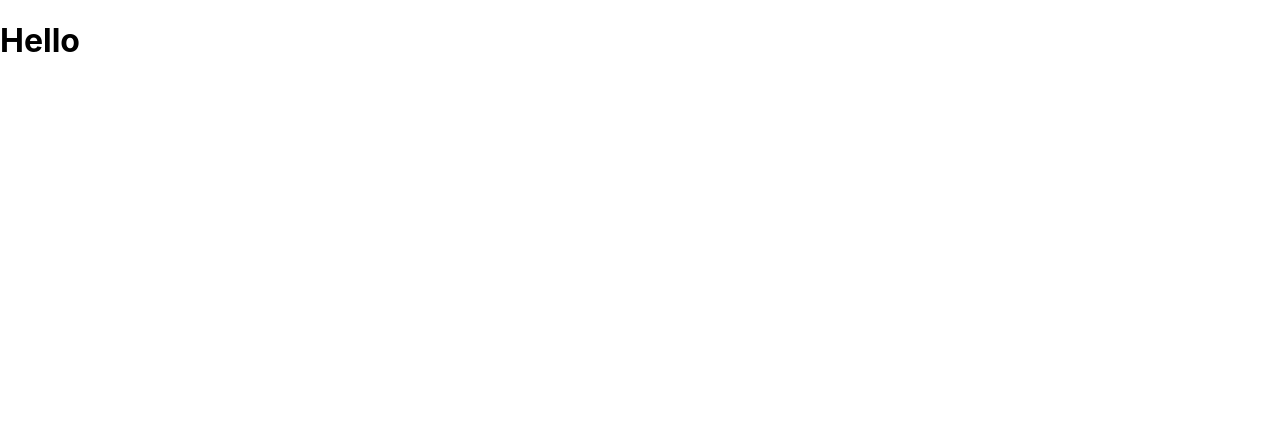
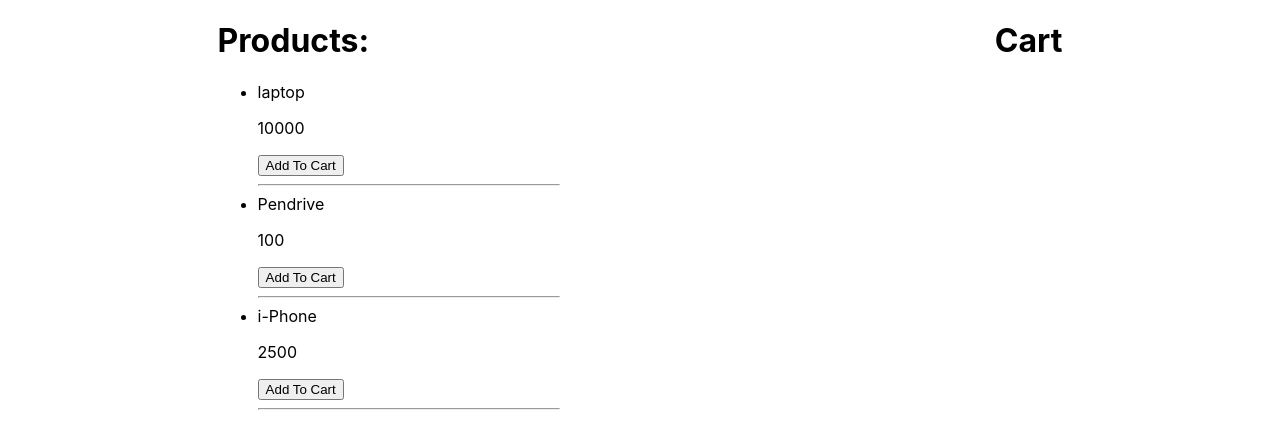
Before and after one commit to Naveed69/50-Day-challenge, a React (Create React App) app in the folder Project-40/context-practice/: page / in a window 1280 px wide. Shown: the top 448 px of the page. Built offline with nearby package versions, Linux system fonts and the light colour scheme.

Commit message:
ceated react app

```diff
--- a/Project-40/context-practice/src/App.js
+++ b/Project-40/context-practice/src/App.js
@@ -1,5 +1,4 @@
-import { Display } from "./Components/Display";
-import "./App.css";
+import { Display } from "./Components/DisplayProduct/Display";
 
 function App() {
   return (
--- /dev/null
+++ b/Project-40/context-practice/src/Components/Cart/Cart.jsx
@@ -0,0 +1,7 @@
+export const Cart = () => {
+  return (
+    <>
+      <h1>Cart</h1>
+    </>
+  );
+};
--- a/Project-40/context-practice/src/Components/Display.jsx
+++ /dev/null
@@ -1,7 +0,0 @@
-export const Display = () => {
-  return (
-    <>
-      <h1>Hello</h1>
-    </>
-  );
-};
--- /dev/null
+++ b/Project-40/context-practice/src/Components/DisplayProduct/Display.css
@@ -0,0 +1,8 @@
+hr {
+  width: 300px;
+}
+
+.container {
+  display: flex;
+  justify-content: space-around;
+}
--- /dev/null
+++ b/Project-40/context-practice/src/Components/DisplayProduct/Display.jsx
@@ -0,0 +1,29 @@
+import { Cart } from "../Cart/Cart";
+import "./Display.css";
+export const Display = () => {
+  const Items = [
+    { id: 1, item: "laptop", price: 10000 },
+    { id: 1, item: "Pendrive", price: 100 },
+    { id: 1, item: "i-Phone", price: 2500 },
+  ];
+  return (
+    <div className="container">
+      <div className="product-page">
+        <h1>Products:</h1>
+        <ul>
+          {Items.map((t) => (
+            <>
+              <li key={t.id}>
+                {t.item}
+                <p>{t.price}</p>
+              </li>
+              <button>Add To Cart</button>
+              <hr />
+            </>
+          ))}
+        </ul>
+      </div>
+      <Cart />
+    </div>
+  );
+};
```
